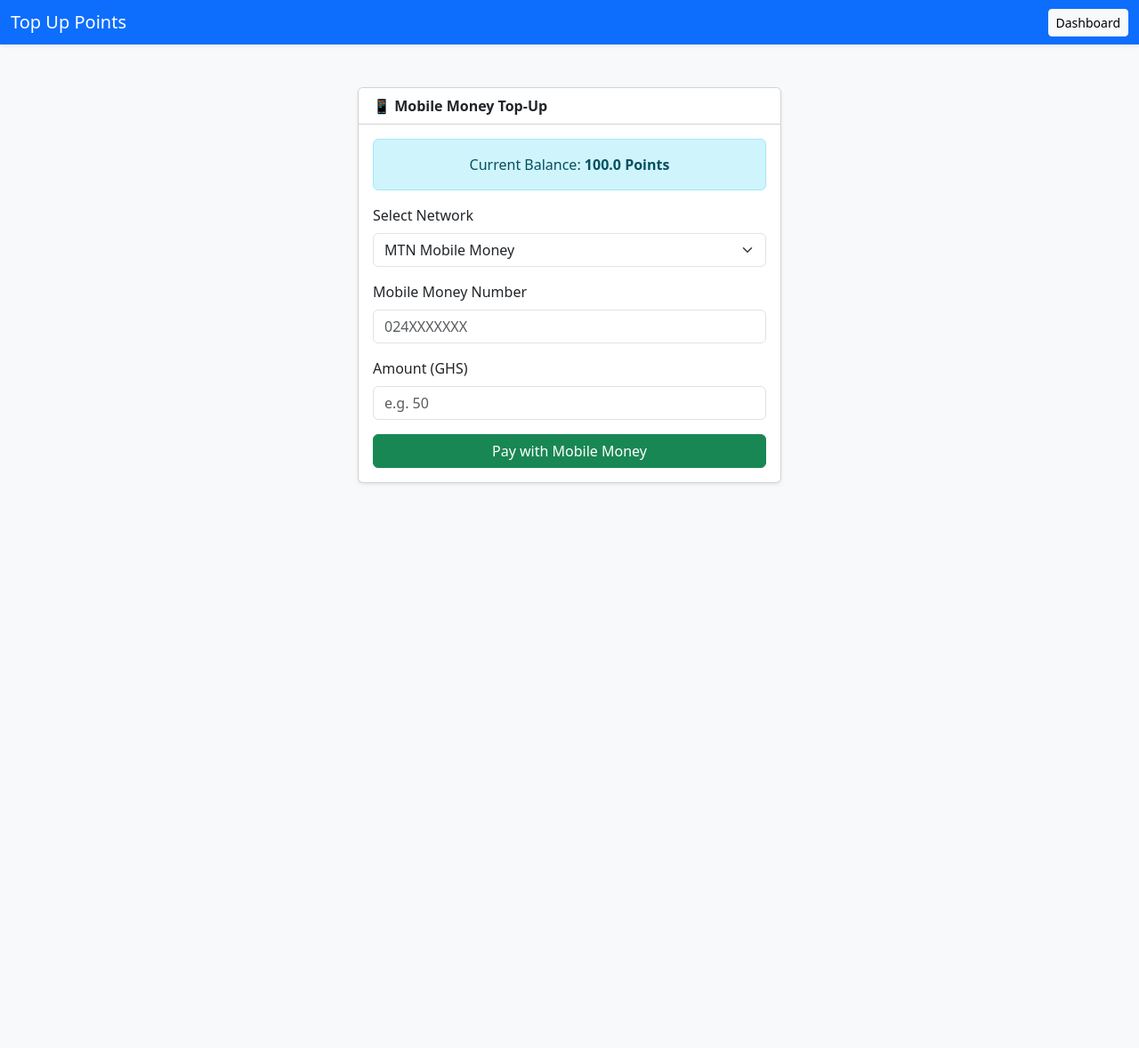
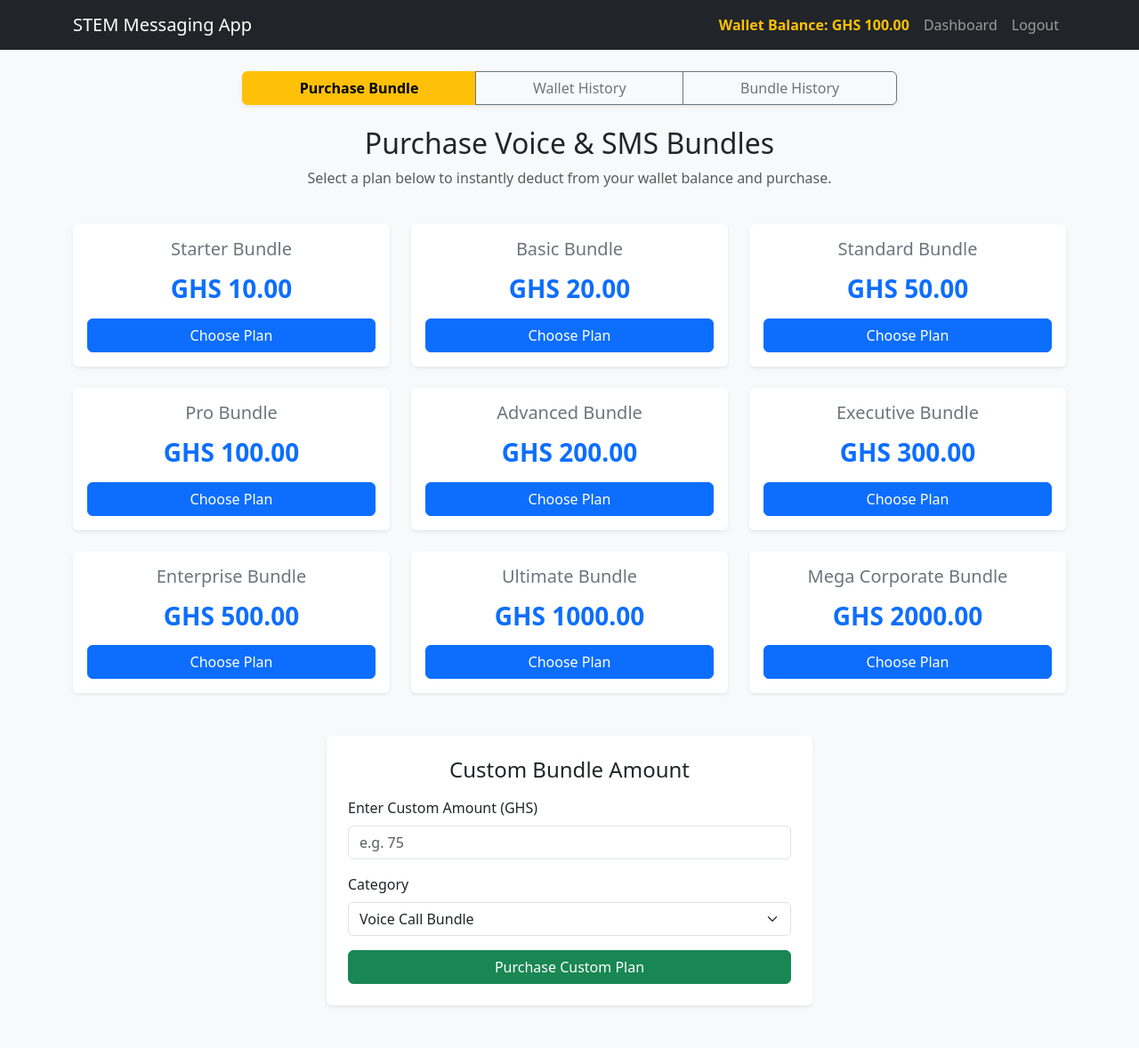
Before and after one commit to kwesidompreh53-png/stem-messaging-app, a Flask app: page /purchase-bundle in a window 1280 px wide. Shown: the whole page at 89% size. Before the commit the page ends 544 px from the top, so only its background shows below. Run offline with Flask 3, Linux system fonts and the light colour scheme; a user stored in the database is signed in; some libraries are stand-ins or nearby versions.

Commit message:
Add tab navigation buttons to buy_points template

```diff
--- a/templates/buy_points.html
+++ b/templates/buy_points.html
@@ -3,49 +3,98 @@
 <head>
     <meta charset="UTF-8">
     <meta name="viewport" content="width=device-width, initial-scale=1.0">
-    <title>Buy Points - STE-M</title>
+    <title>Purchase Bundle - STEM Platform</title>
     <link href="https://cdn.jsdelivr.net/npm/bootstrap@5.3.0/dist/css/bootstrap.min.css" rel="stylesheet">
 </head>
 <body class="bg-light">
-
-    <nav class="navbar navbar-dark bg-primary shadow-sm">
-        <div class="container-fluid">
-            <span class="navbar-brand mb-0 h1">Top Up Points</span>
-            <a href="{{ url_for('dashboard') }}" class="btn btn-light btn-sm">Dashboard</a>
+    <!-- Navbar -->
+    <nav class="navbar navbar-expand-lg navbar-dark bg-dark mb-4">
+        <div class="container">
+            <a class="navbar-brand" href="{{ url_for('dashboard') }}">STEM Messaging App</a>
+            <div class="navbar-nav ms-auto">
+                <span class="nav-item nav-link text-warning fw-bold">Wallet Balance: GHS {{ "%.2f"|format(balance) }}</span>
+                <a class="nav-link" href="{{ url_for('dashboard') }}">Dashboard</a>
+                <a class="nav-link" href="{{ url_for('logout') }}">Logout</a>
+            </div>
         </div>
     </nav>
 
-    <div class="container my-5" style="max-width: 500px;">
-        <div class="card shadow-sm">
-            <div class="card-header bg-white fw-bold">📱 Mobile Money Top-Up</div>
-            <div class="card-body">
-                <div class="alert alert-info text-center">
-                    Current Balance: <strong>{{ balance }} Points</strong>
+    <div class="container mb-5">
+        <!-- Tab Navigation Buttons -->
+        <div class="row justify-content-center mb-4">
+            <div class="col-md-8">
+                <div class="btn-group w-100 shadow-sm" role="group">
+                    <a href="{{ url_for('buy_points') }}" class="btn btn-warning fw-bold">Purchase Bundle</a>
+                    <a href="{{ url_for('wallet_history') }}" class="btn btn-outline-secondary">Wallet History</a>
+                    <a href="{{ url_for('bundle_history') }}" class="btn btn-outline-secondary">Bundle History</a>
                 </div>
-                <form action="/initialize-payment" method="POST">
-                    <div class="mb-3">
-                        <label class="form-label">Select Network</label>
-                        <select class="form-select" name="network" required>
-                            <option value="MTN">MTN Mobile Money</option>
-                            <option value="VOD">Telecel Cash</option>
-                            <option value="ATL">AirtelTigo Money</option>
-                        </select>
+            </div>
+        </div>
+
+        <div class="row justify-content-center mb-4">
+            <div class="col-md-8 text-center">
+                <h2>Purchase Voice & SMS Bundles</h2>
+                <p class="text-muted">Select a plan below to instantly deduct from your wallet balance and purchase.</p>
+            </div>
+        </div>
+
+        <!-- Preset Bundle Cards Grid -->
+        <div class="row row-cols-1 row-cols-md-3 g-4 mb-5">
+            {% set plans = [
+                {'amount': 10, 'title': 'Starter Bundle', 'type': 'Voice'},
+                {'amount': 20, 'title': 'Basic Bundle', 'type': 'Voice'},
+                {'amount': 50, 'title': 'Standard Bundle', 'type': 'Voice'},
+                {'amount': 100, 'title': 'Pro Bundle', 'type': 'Voice'},
+                {'amount': 200, 'title': 'Advanced Bundle', 'type': 'Voice'},
+                {'amount': 300, 'title': 'Executive Bundle', 'type': 'Voice'},
+                {'amount': 500, 'title': 'Enterprise Bundle', 'type': 'Voice'},
+                {'amount': 1000, 'title': 'Ultimate Bundle', 'type': 'Voice'},
+                {'amount': 2000, 'title': 'Mega Corporate Bundle', 'type': 'Voice'}
+            ] %}
+
+            {% for plan in plans %}
+            <div class="col">
+                <div class="card h-100 shadow-sm border-0">
+                    <div class="card-body text-center d-flex flex-column justify-content-between">
+                        <div>
+                            <h5 class="card-title text-secondary">{{ plan.title }}</h5>
+                            <h3 class="text-primary fw-bold my-3">GHS {{ "%.2f"|format(plan.amount) }}</h3>
+                        </div>
+                        <form action="{{ url_for('buy_points') }}" method="POST">
+                            <input type="hidden" name="amount" value="{{ plan.amount }}">
+                            <input type="hidden" name="bundle_category" value="{{ plan.type }}">
+                            <input type="hidden" name="plan_type" value="{{ plan.title }} (GHS {{ plan.amount }})">
+                            <button type="submit" class="btn btn-primary w-100">Choose Plan</button>
+                        </form>
                     </div>
-                    <div class="mb-3">
-                        <label class="form-label">Mobile Money Number</label>
-                        <input type="text" class="form-control" name="phone_number"
-                               oninput="this.value = this.value.replace(/[^0-9+]/g, '')"
-                               placeholder="024XXXXXXX" required>
-                    </div>
-                    <div class="mb-3">
-                        <label class="form-label">Amount (GHS)</label>
-                        <input type="number" class="form-control" name="amount" min="5" step="1" placeholder="e.g. 50" required>
-                    </div>
-                    <button type="submit" class="btn btn-success w-100">Pay with Mobile Money</button>
-                </form>
+                </div>
+            </div>
+            {% endfor %}
+        </div>
+
+        <!-- Custom Non-Expiry Amount Section -->
+        <div class="row justify-content-center">
+            <div class="col-md-6">
+                <div class="card shadow-sm border-0 p-4">
+                    <h4 class="mb-3 text-center">Custom Bundle Amount</h4>
+                    <form action="{{ url_for('buy_points') }}" method="POST">
+                        <div class="mb-3">
+                            <label for="amount" class="form-label">Enter Custom Amount (GHS)</label>
+                            <input type="number" step="0.01" class="form-control" id="amount" name="amount" placeholder="e.g. 75" required>
+                        </div>
+                        <div class="mb-3">
+                            <label for="bundle_category" class="form-label">Category</label>
+                            <select class="form-select" id="bundle_category" name="bundle_category">
+                                <option value="Voice">Voice Call Bundle</option>
+                                <option value="SMS">SMS Bundle</option>
+                            </select>
+                        </div>
+                        <input type="hidden" name="plan_type" value="Custom Bundle">
+                        <button type="submit" class="btn btn-success w-100">Purchase Custom Plan</button>
+                    </form>
+                </div>
             </div>
         </div>
     </div>
-
 </body>
 </html>
```
